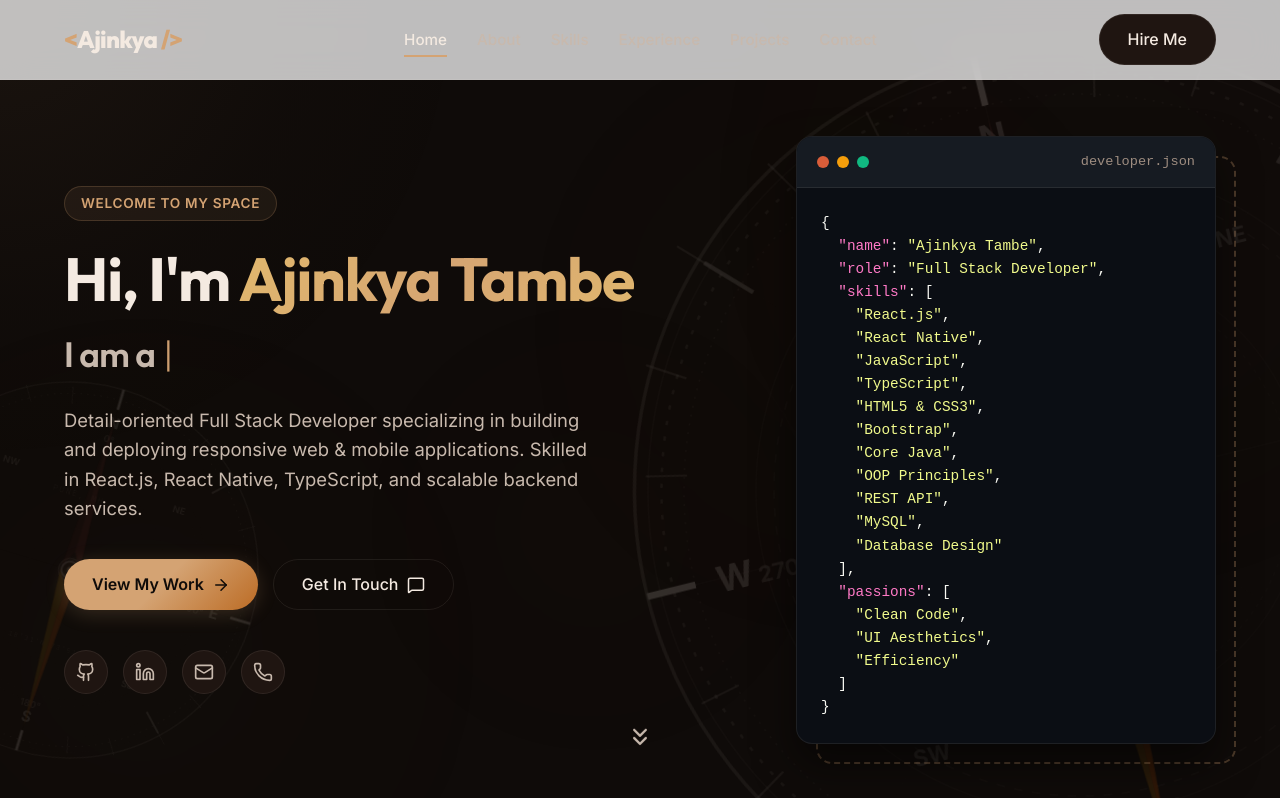
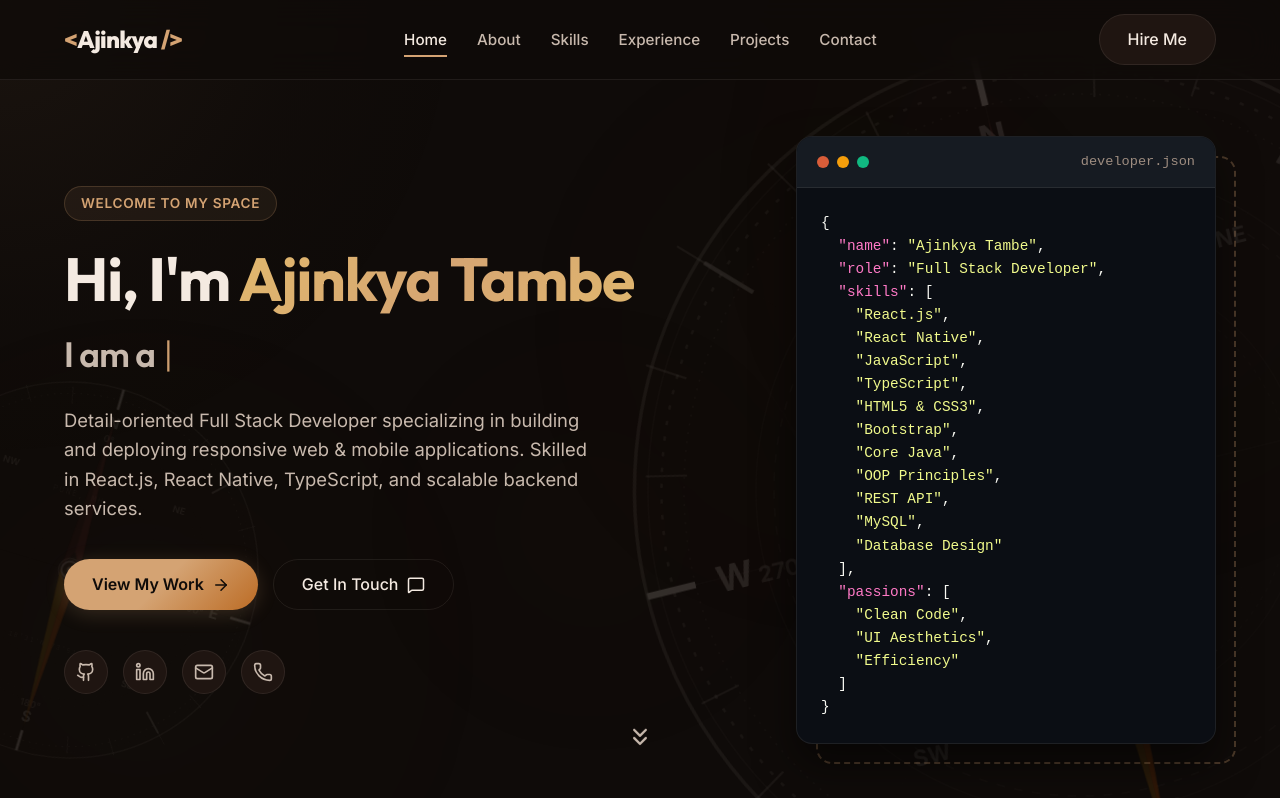
Before and after one commit to ajinkyatambe8683/Ajinkya_Tambe_Portfolio, a React (Vite) app: page / in a window 1280 px wide. Shown: the top 798 px of the page. Built offline with nearby package versions, Linux system fonts and the light colour scheme.

Commit message:
style: update navbar backgrounds and shadows to match dark espresso theme

```diff
--- a/src/index.css
+++ b/src/index.css
@@ -317,7 +317,7 @@ input, textarea, button {
     left: 0;
     width: 100%;
     height: var(--navbar-height);
-    background: rgba(250, 250, 250, 0.75);
+    background: rgba(15, 11, 9, 0.75);
     backdrop-filter: blur(16px);
     -webkit-backdrop-filter: blur(16px);
     border-bottom: 1px solid var(--color-border);
@@ -327,8 +327,8 @@ input, textarea, button {
 
 .navbar.scrolled {
     height: 70px;
-    background: rgba(241, 245, 249, 0.9);
-    box-shadow: 0 10px 30px rgba(15, 23, 42, 0.03);
+    background: rgba(8, 5, 4, 0.9);
+    box-shadow: 0 10px 30px rgba(8, 5, 4, 0.5);
 }
 
 .nav-container {
```
